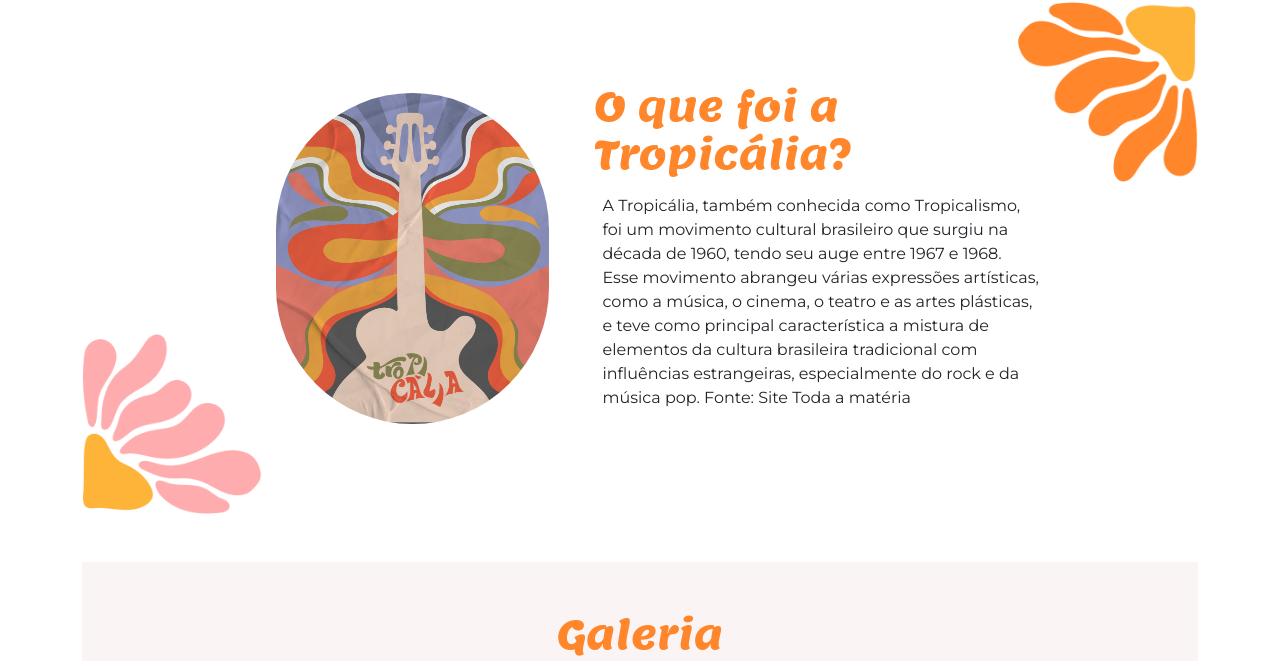
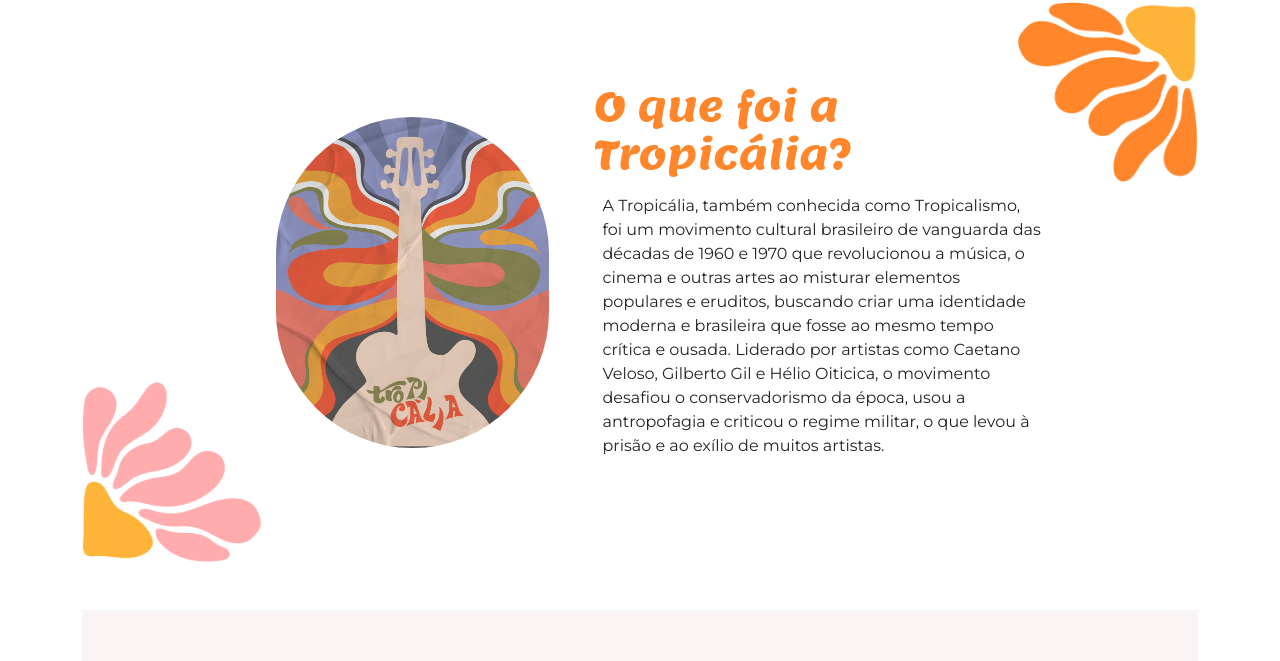
Before and after one commit to Eli1551/Site-Acess-vel-2, a plain HTML site: page index.html in a window 1280 px wide. Shown: the part 1007-1668 px from the top of the page. Drawn offline with nearby package versions, Linux system fonts and the light colour scheme.

Commit message:
index.html

```diff
--- a/index.html
+++ b/index.html
@@ -59,11 +59,7 @@
                 </div>
                 <div class="col-5">
                     <h2>O que foi a Tropicália?</h2>
-                    <p class="p-2">A Tropicália, também conhecida como Tropicalismo, foi um movimento cultural
-                        brasileiro que surgiu na década de 1960, tendo seu auge entre 1967 e 1968. Esse movimento
-                        abrangeu várias expressões artísticas, como a música, o cinema, o teatro e as artes plásticas, e
-                        teve como principal característica a mistura de elementos da cultura brasileira tradicional com
-                        influências estrangeiras, especialmente do rock e da música pop. Fonte: Site Toda a matéria</p>
+                    <p class="p-2">A Tropicália, também conhecida como Tropicalismo, foi um movimento cultural brasileiro de vanguarda das décadas de 1960 e 1970 que revolucionou a música, o cinema e outras artes ao misturar elementos populares e eruditos, buscando criar uma identidade moderna e brasileira que fosse ao mesmo tempo crítica e ousada. Liderado por artistas como Caetano Veloso, Gilberto Gil e Hélio Oiticica, o movimento desafiou o conservadorismo da época, usou a antropofagia e criticou o regime militar, o que levou à prisão e ao exílio de muitos artistas.</p>
                 </div>
             </div>
         </section>
```
